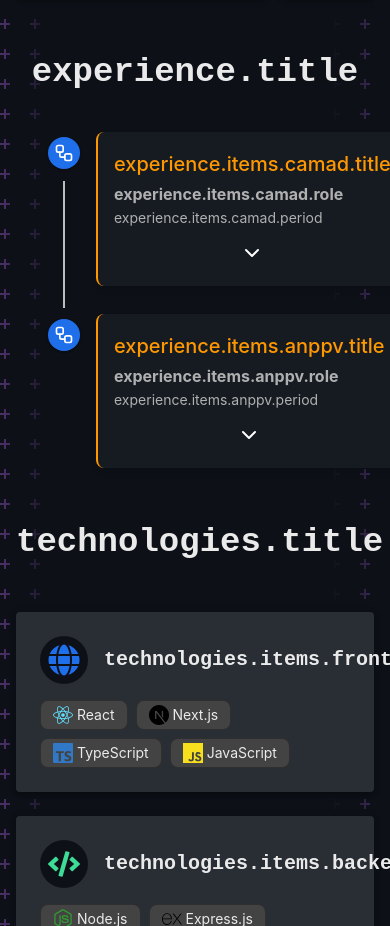
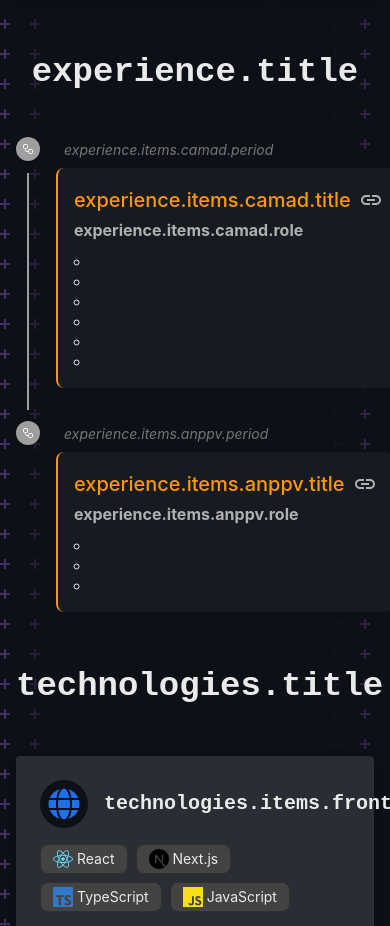
Before and after one commit to MarkelJaure/portfolio, a Next.js app: page /portfolio/page in a window 390 px wide. Shown: the part 2501-3427 px from the top of the page. Built offline with nearby package versions, Linux system fonts and the light colour scheme.

Commit message:
Mejora experiencia, en especial para mobile

```diff
--- a/src/components/sections/experience.tsx
+++ b/src/components/sections/experience.tsx
@@ -6,6 +6,7 @@ import {
 	Collapse,
 	useMediaQuery,
 	useTheme,
+	Link,
 } from '@mui/material';
 import {
 	Timeline,
@@ -19,6 +20,7 @@ import {
 import { WorkflowIcon as Work, ChevronDown, ChevronUp } from 'lucide-react';
 import { useTranslation } from 'react-i18next';
 import TranslatedTypography from '../TranslatedTypography/TranslatedTypography';
+import { Link as LinkIcon } from '@mui/icons-material';
 
 const scrollToProject = (e: React.MouseEvent, projectId: string) => {
 	e.preventDefault();
@@ -50,6 +52,7 @@ const ExperienceSection = () => {
 				: t('experience.items.camad.title'),
 			period: t('experience.items.camad.period'),
 			role: t('experience.items.camad.role'),
+			url: 'https://camad.org.ar/',
 			description: [
 				<TranslatedTypography
 					key='1'
@@ -97,6 +100,7 @@ const ExperienceSection = () => {
 				: t('experience.items.anppv.title'),
 			period: t('experience.items.anppv.period'),
 			role: t('experience.items.anppv.role'),
+			url: 'https://peninsulavaldes.org.ar/',
 			description: [
 				<TranslatedTypography
 					key='1'
@@ -136,14 +140,33 @@ const ExperienceSection = () => {
 			<Timeline position='right' style={{ padding: '0px' }}>
 				{experiences.map((exp, index) => (
 					<TimelineItem key={index}>
-						<TimelineOppositeContent sx={{ flex: 0 }}></TimelineOppositeContent>
+						<TimelineOppositeContent
+							sx={{ flex: 0, padding: 0 }}
+						></TimelineOppositeContent>
 						<TimelineSeparator sx={{ paddingLeft: 0 }}>
-							<TimelineDot color='primary'>
-								<Work size={20} />
+							<TimelineDot sx={{ backgroundColor: 'grey.500' }}>
+								<Work size={12} color='#fff' />{' '}
+								{/* Ícono más pequeño y en gris */}
 							</TimelineDot>
-							{index !== experiences.length - 1 && <TimelineConnector />}
+							{index !== experiences.length - 1 && (
+								<TimelineConnector sx={{ backgroundColor: 'grey.500' }} />
+							)}
 						</TimelineSeparator>
-						<TimelineContent>
+						<TimelineContent sx={{ paddingRight: 0 }}>
+							{/* Período por encima de la card */}
+							<Typography
+								variant='body2'
+								color='text.secondary'
+								my={1}
+								paddingLeft={1}
+								sx={{
+									fontSize: '0.875rem', // Tamaño de fuente más pequeño
+									color: 'grey.600', // Color más sutil
+									fontStyle: 'italic', // Estilo cursiva para un toque sutil
+								}}
+							>
+								{exp.period}
+							</Typography>
 							<Box
 								sx={{
 									p: 2,
@@ -164,8 +187,18 @@ const ExperienceSection = () => {
 									variant='h6'
 									component='h3'
 									color='highlight.secondary'
+									display='flex'
+									alignItems='center'
 								>
 									{exp.title}
+									<Link
+										href={exp.url}
+										target='_blank'
+										rel='noopener noreferrer'
+										sx={{ display: 'flex', alignItems: 'center', ml: 1 }}
+									>
+										<LinkIcon sx={{ color: 'text.secondary' }} />
+									</Link>
 								</Typography>
 								<Typography
 									variant='subtitle1'
@@ -174,30 +207,10 @@ const ExperienceSection = () => {
 								>
 									{exp.role}
 								</Typography>
-								<Typography variant='body2' color='text.secondary' mb={1}>
-									{exp.period}
-								</Typography>
-								{isMobile ? (
-									<>
-										<Box display='flex' justifyContent='center'>
-											<IconButton
-												onClick={() => toggleExpand(index)}
-												size='small'
-											>
-												{expandedItems[index] ? <ChevronUp /> : <ChevronDown />}
-											</IconButton>
-										</Box>
-										<Collapse in={expandedItems[index]}>
-											<Box component='ul' sx={{ pl: 2, mt: 1 }}>
-												{exp.description}
-											</Box>
-										</Collapse>
-									</>
-								) : (
-									<Box component='ul' sx={{ pl: 2, mt: 1 }}>
-										{exp.description}
-									</Box>
-								)}
+
+								<Box component='ul' sx={{ pl: 2, mt: 1 }}>
+									{exp.description}
+								</Box>
 							</Box>
 						</TimelineContent>
 					</TimelineItem>
```
Also changed, not shown: public/locales/en.json (+7 -7 lines), public/locales/es.json (+6 -6 lines).
